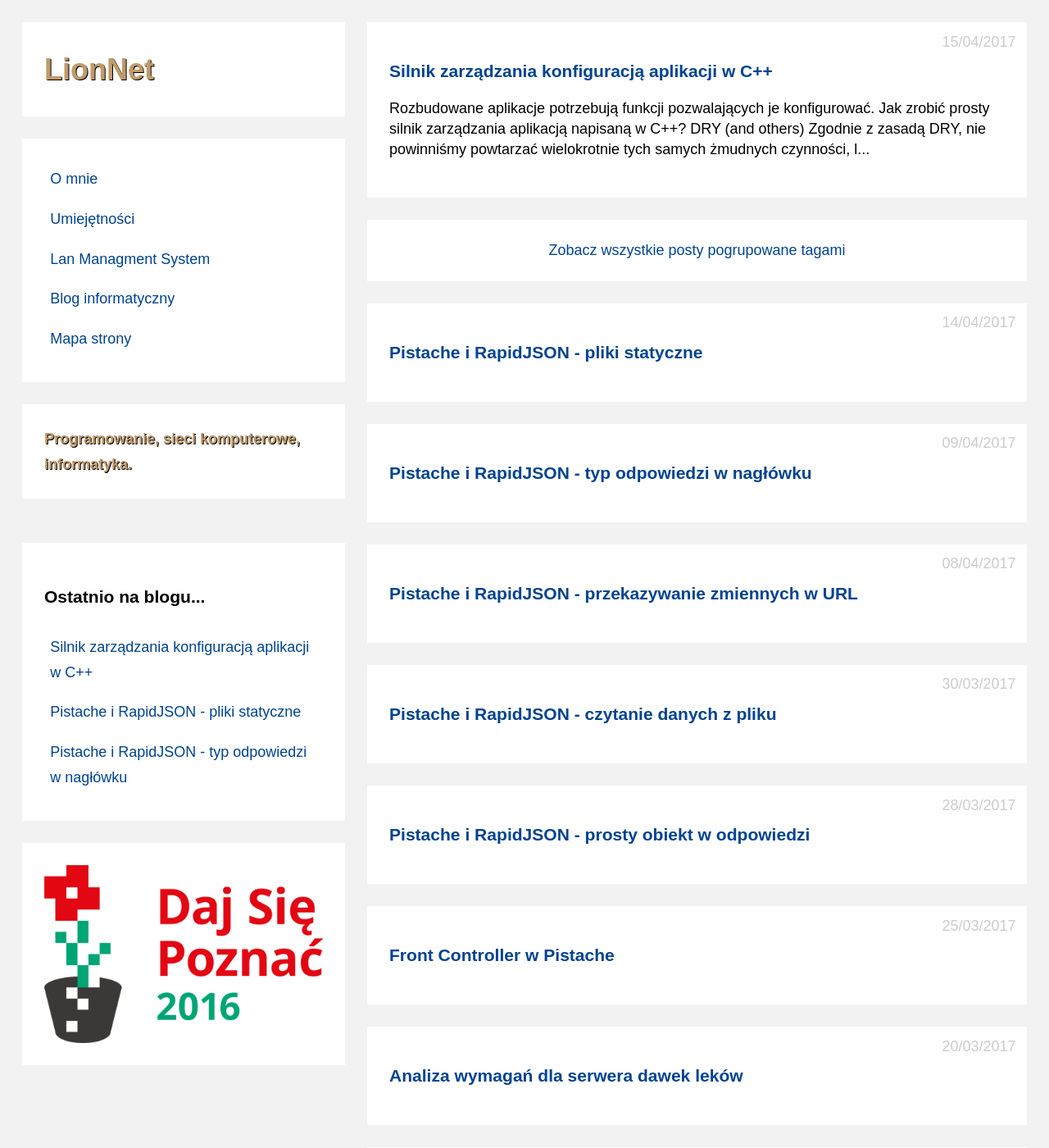
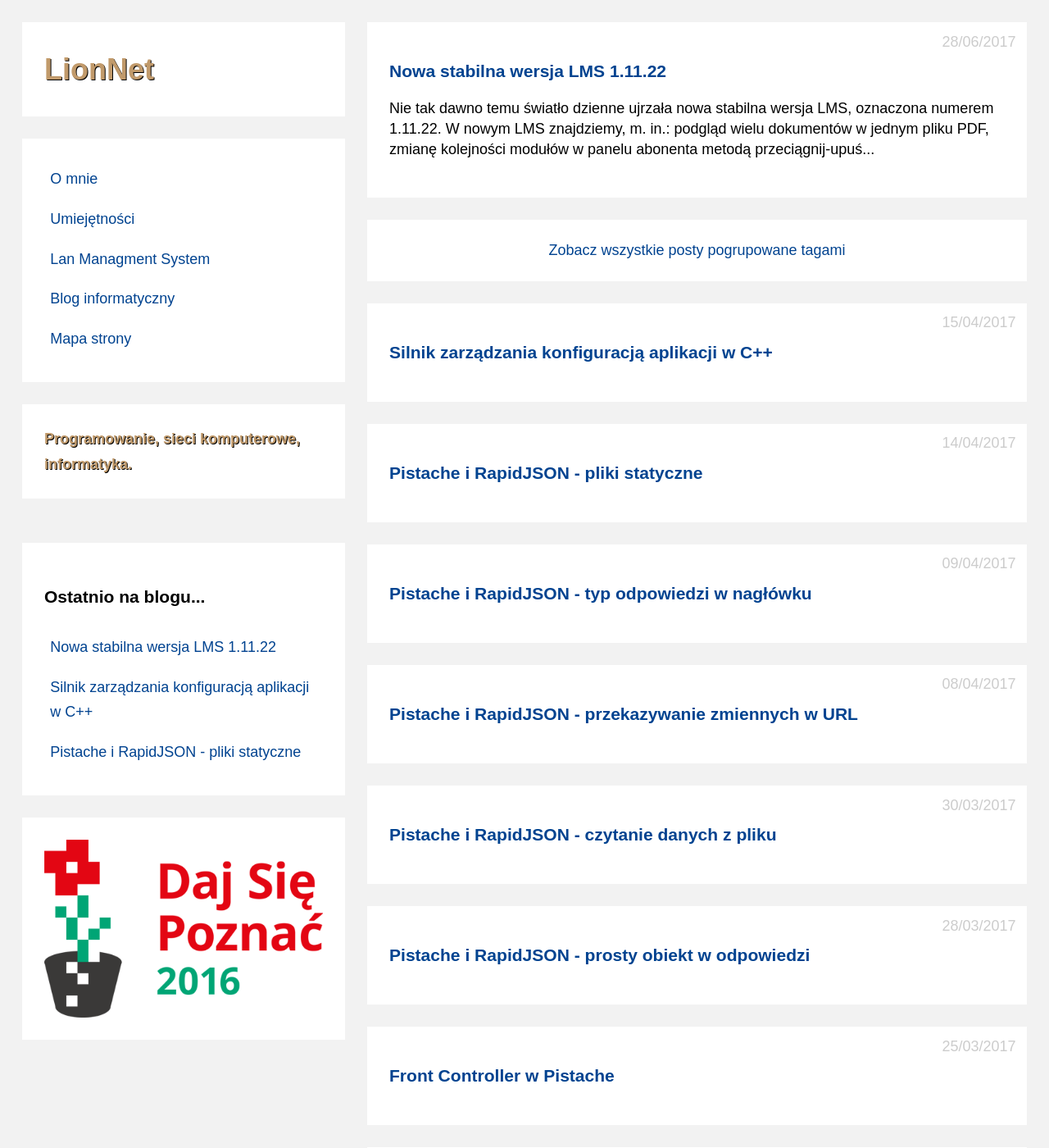
Before and after one commit to maciejlew/maciejlew.github.io, a Jekyll site: the page built from pages/blog.md, in a window 1280 px wide and 1400 px high. Shown: the whole window at 82% size. Built offline with Jekyll 4.4.1, drawn with Linux system fonts in a browser that asks for light colours; comment, search, counter and statistics services are not loaded.

Commit message:
Adds post 'Nowa stabilna wersja LMS 1.11.22'

```diff
--- /dev/null
+++ b/_posts/2017-06-28-nowa-stabilna-wersja-lms-1-11-22.md
@@ -0,0 +1,53 @@
+---
+layout: post
+title: "Nowa stabilna wersja LMS 1.11.22"
+date: '2017-06-28 21:00:00'
+description: "Informacje o nowym stabilnym wydaniu Lan Management System"
+keywords: "LMS, Lan Management System, rozwój Lan Management System, osoby
+związane z Lan Management System, administratorzy sieci komputerowych, firmy
+telekomunikacyjne, internet service providers, rynek telekomunikacyjny"
+tags:
+- LMS
+breadcrumbs:
+  - url: /
+    title: "LionNet"
+    type: AboutPage
+  - url: /blog/
+    title: "Blog"
+    type: CollectionPage
+  - url: page.url
+    title: page.title
+    type: BlogPosting
+---
+
+Nie tak dawno temu światło dzienne ujrzała nowa stabilna wersja LMS, oznaczona numerem 1.11.22.
+
+W nowym LMS znajdziemy, m. in.:
+
+* podgląd wielu dokumentów w jednym pliku PDF,
+* zmianę kolejności modułów w panelu abonenta metodą przeciągnij-upuść,
+* opcję pozwalającą wyłączyć zapisywanie nazw/nazwisk klientów dużymi literami,
+* faktury pro-forma,
+* możliwość zmiany numeru i planu numeracyjnego faktury,
+* JPK FA,
+* JPK VAT,
+* możliwość definiowania wielu adresów,
+* xajax 0.6,
+* więcej JS w GUI LMS - asynchroniczne ładowanie zawartości stron modułów,
+* poprawki w skrypcie importującym TERYT,
+
+oraz masę mniejszych i większych poprawek, np:
+
+* poprawki w module dokumentów,
+* poprawki w module helpdesk,
+* poprawki w module dodawania komputera,
+* poprawki w module edycji klienta,
+* poprawki w module terminarza,
+* poprawki w module map.
+
+Wszystkie szczegóły znajdziesz w pliku doc/ChangeLog w paczce z LMS, którą można pobrać ze [strony projektu][1] bądź jego [repozytorium GitHub][2].
+
+{% include acronyms.md %}
+
+[1]: http://lms.org.pl
+[2]: https://github.com/lmsgit/lms
--- a/pages/map.md
+++ b/pages/map.md
@@ -33,6 +33,7 @@ breadcrumbs:
  * [Umiejętności](../umiejetnosci/)
  * [Kontakt](../kontakt/)
  * [Blog informatyczny](../blog/)
+   * [Nowa stabilna wersja LMS 1.11.22](../2017/06/28/nowa-stabilna-wersja-lms-1-11-22.html)
    * [Silnik zarządzania konfiguracją aplikacji w C++](../2017/04/15/silnik-zarzadzania-konfiguracja-aplikacji-w-c++.html)
    * [Pistache i RapidJSON - pliki statyczne](../2017/04/14/pistache-i-rapidjson-pliki-statyczne.html)
    * [Pistache i RapidJSON - typ odpowiedzi w nagłówku](../2017/04/09/pistache-i-rapidjson-typ-odpowiedzi-w-naglowku.html)
```
